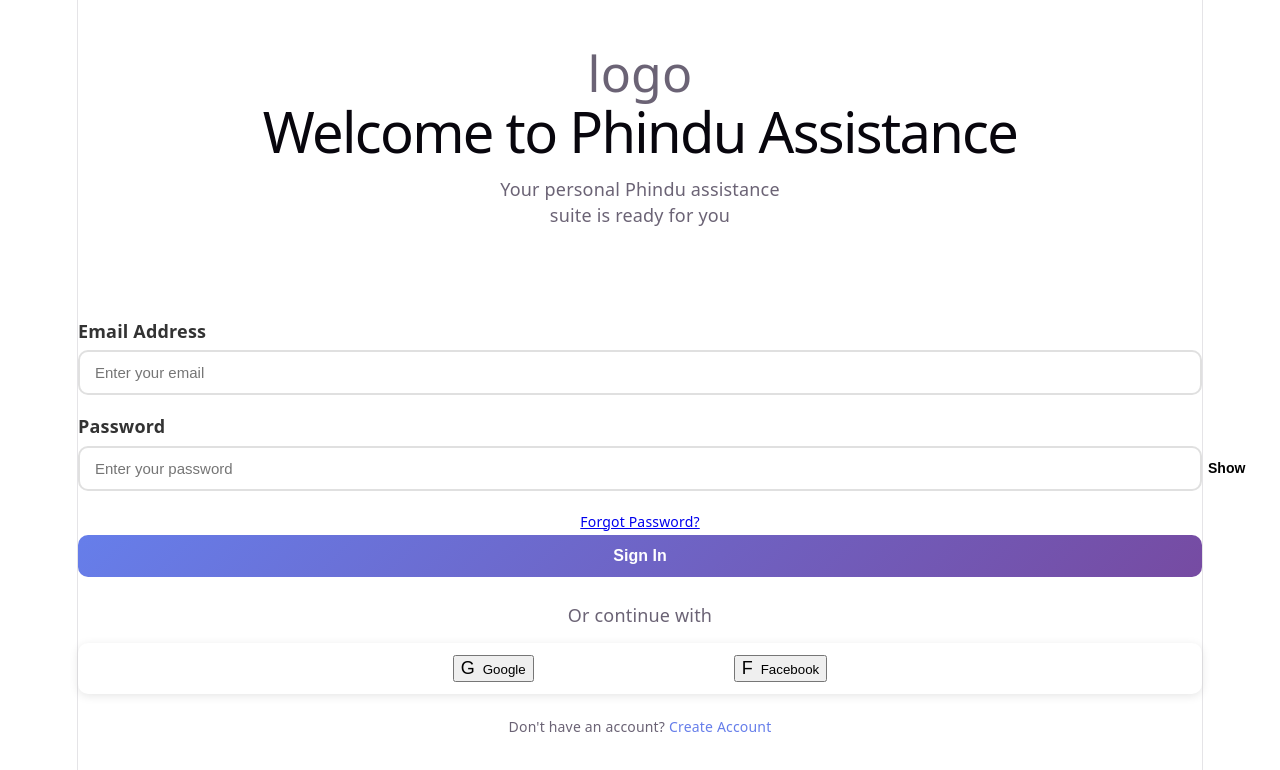
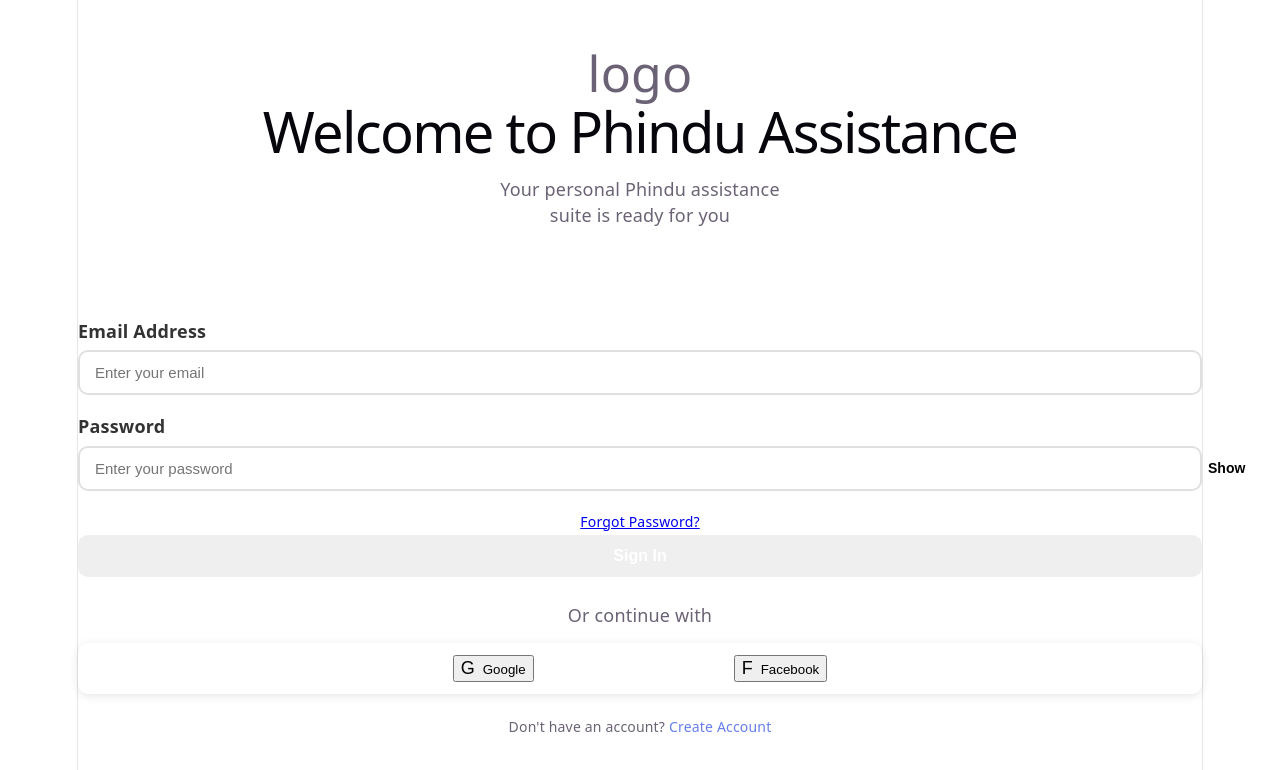
Before and after one commit to Valent-p/phindu-assistant, a React (Vite) app: page / in a window 1280 px wide. Shown: the top 770 px of the page. Built offline with nearby package versions, Linux system fonts and the light colour scheme.

Commit message:
Update Login.css
css editting

```diff
--- a/src/Login.css
+++ b/src/Login.css
@@ -112,7 +112,7 @@
    cursor: pointer;
     padding: 12px 0;
     transition: transform 0.2s, box-shadow 0.2s;
-    background: linear-gradient(135deg, #667eea, #764ba2 100%);
+    background: linear-gradient(135deg, #764ba2 100%);
     color: white;
 }
 
```
